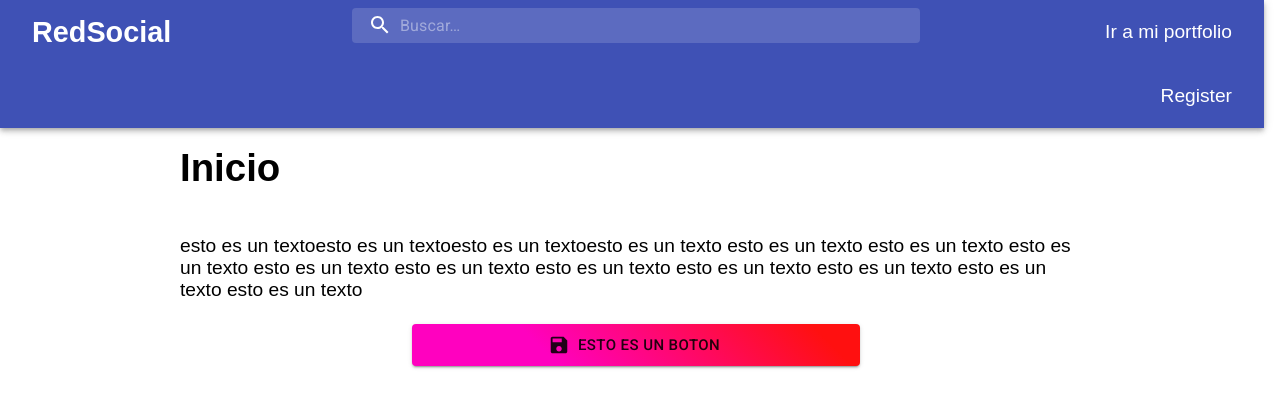
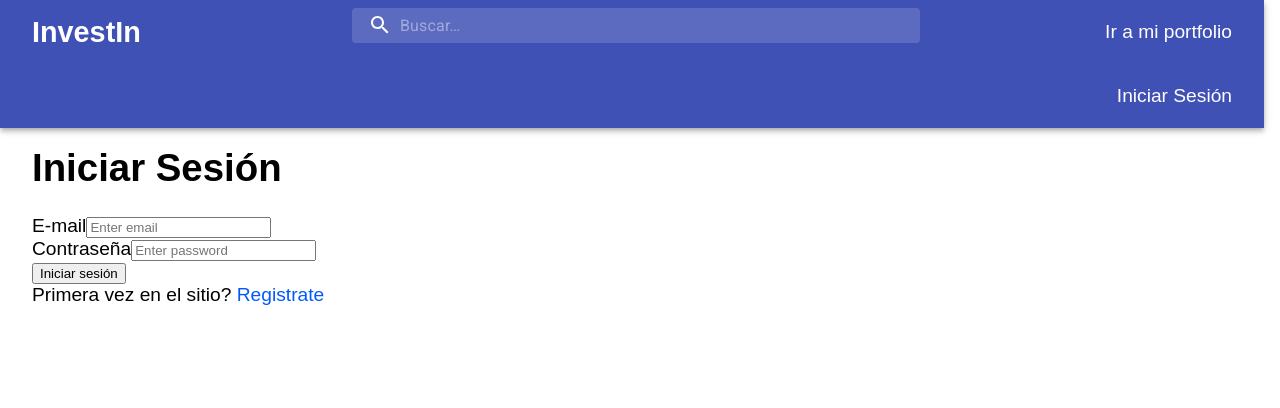
Before and after one commit to M-Ivan/BullsOn, a React (Create React App) app in the folder frontend/: page /signin in a window 1280 px wide. Shown: the top 408 px of the page. Built offline with nearby package versions, Linux system fonts and the light colour scheme.

Commit message:
router fix && signinScreen start

```diff
--- a/frontend/package.json
+++ b/frontend/package.json
@@ -12,6 +12,7 @@
     "axios": "^0.21.1",
     "react": "^17.0.2",
     "react-dom": "^17.0.2",
+    "react-loading": "^2.0.3",
     "react-redux": "^7.2.3",
     "react-router-dom": "^5.2.0",
     "react-scripts": "4.0.3",
--- a/frontend/src/App.js
+++ b/frontend/src/App.js
@@ -1,48 +1,18 @@
-import { Button, Container, Grid } from "@material-ui/core";
-import SaveIcon from "@material-ui/icons/Save";
-import { BrowserRouter } from "react-router-dom";
+import { BrowserRouter, Route } from "react-router-dom";
 import "./App.css";
 import Header from "./components/Header";
+import HomeScreen from "./screens/HomeScreen";
+import SigninScreen from "./screens/SigninScreen";
 
 function App() {
   return (
     <BrowserRouter>
       <Header />
-      <Container maxWidth="md" fixed>
-        <Grid
-          container
-          direction="row"
-          justify="center"
-          alignItems="flex-end"
-          xs={12}
-          spacing={1}
-        >
-          <Grid container justify="flex-start">
-            <div>
-              <h1>Inicio</h1>
-            </div>
-          </Grid>
 
-          <div>
-            <p>
-              esto es un textoesto es un textoesto es un textoesto es un texto
-              esto es un texto esto es un texto esto es un texto esto es un
-              texto esto es un texto esto es un texto esto es un texto esto es
-              un texto esto es un texto esto es un texto
-            </p>
-          </div>
-          <Grid container direction="column" item xs={6}>
-            <Button
-              className="prueba"
-              variant="contained"
-              size="large"
-              startIcon={<SaveIcon />}
-            >
-              Esto es un boton
-            </Button>
-          </Grid>
-        </Grid>
-      </Container>
+      <main>
+        <Route path="/signin" component={SigninScreen}></Route>
+        <Route path="/" exact component={HomeScreen}></Route>
+      </main>
     </BrowserRouter>
   );
 }
--- a/frontend/src/components/Header.js
+++ b/frontend/src/components/Header.js
@@ -102,7 +102,7 @@ export default function Header() {
                   </IconButton>
                 </Hidden>
                 <Link className="brand" to="/">
-                  RedSocial
+                  InvestIn
                 </Link>
               </Grid>
               <Grid lg={6} md={7} alignItems="center" justify="center">
@@ -138,7 +138,7 @@ export default function Header() {
                   <Link to="#inicio"></Link>
                   <Link to="#contacto"></Link>
                   <Link to="#about"></Link>
-                  <Link to="/register">Register</Link>
+                  <Link to="/signin">Iniciar Sesión</Link>
                 </div>
               </Grid>
             </Toolbar>
--- /dev/null
+++ b/frontend/src/components/MessageBox.js
@@ -0,0 +1,9 @@
+import React from "react";
+
+export default function MessageBox(props) {
+  return (
+    <div className={`alert alert-${props.variant || "info"}`}>
+      {props.children}
+    </div>
+  );
+}
--- /dev/null
+++ b/frontend/src/screens/HomeScreen.js
@@ -0,0 +1,45 @@
+import React from "react";
+import { Button, Container, Grid } from "@material-ui/core";
+import SaveIcon from "@material-ui/icons/Save";
+
+export default function HomeScreen() {
+  return (
+    <div>
+      <Container maxWidth="md" fixed>
+        <Grid
+          container
+          direction="row"
+          justify="center"
+          alignItems="flex-end"
+          xs={12}
+          spacing={1}
+        >
+          <Grid container justify="flex-start">
+            <div>
+              <h1>Inicio</h1>
+            </div>
+          </Grid>
+
+          <div>
+            <p>
+              esto es un textoesto es un textoesto es un textoesto es un texto
+              esto es un texto esto es un texto esto es un texto esto es un
+              texto esto es un texto esto es un texto esto es un texto esto es
+              un texto esto es un texto esto es un texto
+            </p>
+          </div>
+          <Grid container direction="column" item xs={6}>
+            <Button
+              className="prueba"
+              variant="contained"
+              size="large"
+              startIcon={<SaveIcon />}
+            >
+              Esto es un boton
+            </Button>
+          </Grid>
+        </Grid>
+      </Container>
+    </div>
+  );
+}
--- /dev/null
+++ b/frontend/src/screens/SigninScreen.js
@@ -0,0 +1,81 @@
+import React, { useEffect, useState } from "react";
+import { useDispatch, useSelector } from "react-redux";
+import { Link, withRouter } from "react-router-dom";
+import { signin } from "../actions/userActions";
+import MessageBox from "../components/MessageBox";
+import ReactLoading from "react-loading";
+import { Container } from "@material-ui/core/index";
+
+export default withRouter(function SigninScreen(props) {
+  // Hooks
+  const [email, setEmail] = useState("");
+  const [password, setPassword] = useState("");
+
+  const redirect = props.location.search
+    ? props.location.search.split("=")[1]
+    : "/";
+
+  const userSignin = useSelector((state) => state.userSignin);
+  const { userInfo, loading, error } = userSignin;
+
+  const dispatch = useDispatch();
+  const submitHandler = (e) => {
+    e.preventDefault();
+    dispatch(signin(email, password));
+  };
+  useEffect(() => {
+    if (userInfo) {
+      props.history.push(redirect);
+    }
+  }, [props.history, redirect, userInfo]);
+  return (
+    <div>
+      <Container maxWidth="lg" fixed>
+        <form className="form" onSubmit={submitHandler}>
+          <div>
+            <h1>Iniciar Sesión</h1>
+          </div>
+          {loading && (
+            <div className="row center">
+              <ReactLoading className="loading" color="#2d91f0" type="cylon" />{" "}
+            </div>
+          )}
+          {error && <MessageBox variant="danger">{error}</MessageBox>}
+          <div>
+            <label htmlFor="email">E-mail</label>
+            <input
+              type="email"
+              id="email"
+              placeholder="Enter email"
+              required
+              onChange={(e) => setEmail(e.target.value)}
+            ></input>
+          </div>
+          <div>
+            <label htmlFor="password">Contraseña</label>
+            <input
+              type="password"
+              id="password"
+              placeholder="Enter password"
+              required
+              onChange={(e) => setPassword(e.target.value)}
+            ></input>
+          </div>
+          <div>
+            <label />
+            <button className="primary" type="submit">
+              Iniciar sesión
+            </button>
+          </div>
+          <div>
+            <label />
+            <div>
+              Primera vez en el sitio?{" "}
+              <Link to={`/register?redirect=${redirect}`}>Registrate</Link>
+            </div>
+          </div>
+        </form>
+      </Container>
+    </div>
+  );
+});
```
Also changed, not shown: 1 other file (tests, documents, lock files or other folders).
